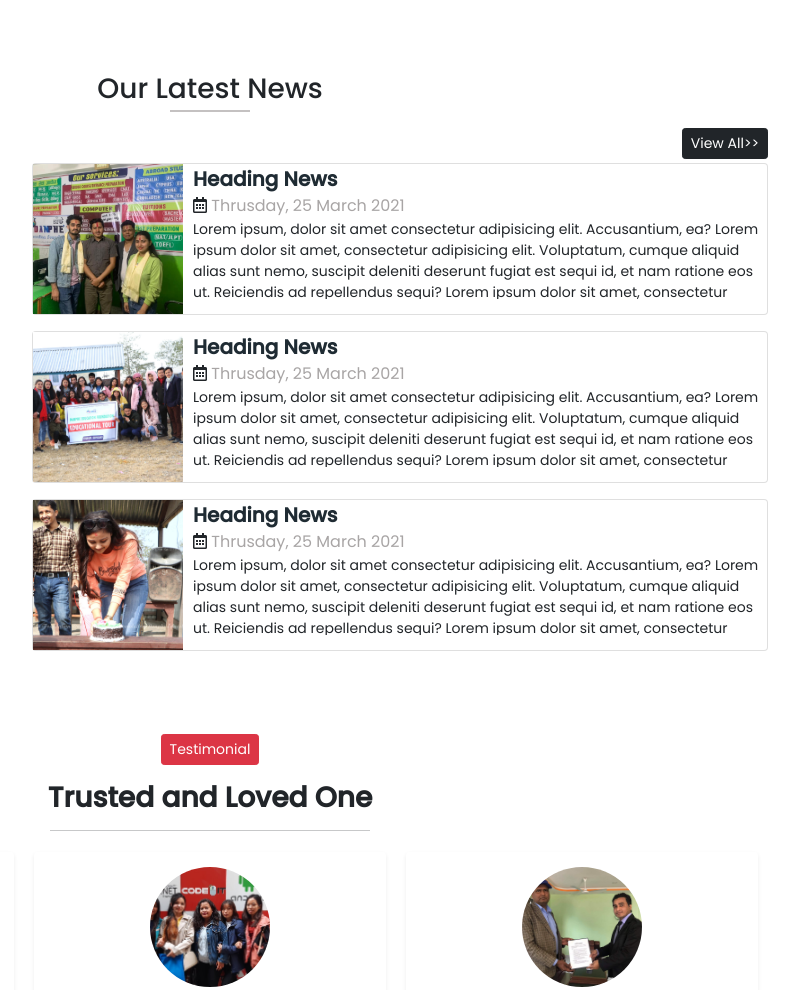
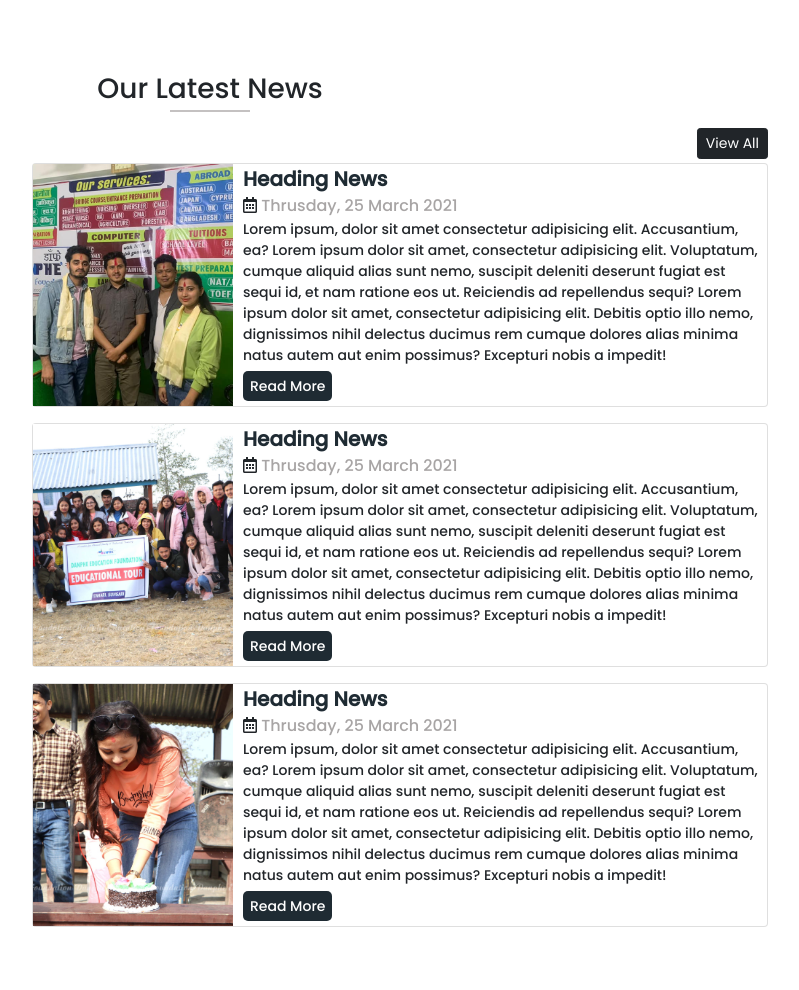
Before and after one commit to magata-mio/danphe-itahari, a plain HTML site: page index.html in a window 1280 px wide. Shown: the part 1540-2530 px from the top of the page, without its empty margins (430-1229 px from the left). Drawn offline with nearby package versions, Linux system fonts and the light colour scheme; grey boxes are pictures that could not be loaded.

Commit message:
home page news update

```diff
--- a/asset/scss/_var.scss
+++ b/asset/scss/_var.scss
@@ -2,6 +2,8 @@
 body{
     font-family: 'Poppins',
     sans-serif;
+    font-smooth: antialiased;
+    font-weight: 500;
 }
 $primary:#45ACB0;
 $secondary:#2596BE;
--- a/asset/scss/index.scss
+++ b/asset/scss/index.scss
@@ -480,9 +480,10 @@
         .news-section{
             .facebook{
                 margin-top: 35px;
+                height: 600px;
                 iframe{
                     width: 100%;
-                    height: 500px;
+                    height: 600px;
                 }
             }
             .news{
@@ -490,8 +491,8 @@
                     .item{
                         .image{
                             img{
-                                width: 150px;
-                                height: 150px;
+                                width: 200px;
+                                height: 100%;
                                 object-fit: cover;
                             }
                         }
@@ -514,10 +515,21 @@
                             }
                             .text{
                                 font-size: 14px;
-                                height: 80px;
-                                overflow: auto;
-                                &::-webkit-scrollbar{
-                                    width: 1px;
+                            }
+                            .read{
+                                .dark-btn{
+                                    text-decoration: none;
+                                    color: white;
+                                    background-color: $primary-text;
+                                    padding: 5px 7px;
+                                    border: none;
+                                    font-size: 14px;
+                                    border-radius: 5px;
+                                    font-weight: 500;
+                                    &:hover{
+                                        background-color: $secondary-text;
+                                        color: $primary-text;
+                                    }
                                 }
                             }
                         }
--- a/index.html
+++ b/index.html
@@ -406,7 +406,7 @@
                 </div>
                 <div class="col-md-8 news">
                     <div class="text-end">
-                        <a href="#" class="mb-1 btn btn-sm btn-dark">View All>></a>
+                        <a href="#" class="mb-1 btn btn-sm btn-dark">View All</a>
                     </div>
                     <div class="card mb-3">
                         <div class="d-sm-flex item">
@@ -435,6 +435,9 @@
                                         nemo, dignissimos nihil delectus ducimus rem cumque dolores alias minima natus
                                         autem aut enim possimus? Excepturi nobis a impedit!
                                     </span>
+                                </div>
+                                <div class="my-2 read">
+                                    <a href="#" class="dark-btn">Read More</a>
                                 </div>
                             </div>
                         </div>
@@ -467,6 +470,9 @@
                                         autem aut enim possimus? Excepturi nobis a impedit!
                                     </span>
                                 </div>
+                                <div class="my-2 read">
+                                    <a href="#" class="dark-btn">Read More</a>
+                                </div>
                             </div>
                         </div>
                     </div>
@@ -497,6 +503,9 @@
                                         nemo, dignissimos nihil delectus ducimus rem cumque dolores alias minima natus
                                         autem aut enim possimus? Excepturi nobis a impedit!
                                     </span>
+                                </div>
+                                <div class="my-2 read">
+                                    <a href="#" class="dark-btn">Read More</a>
                                 </div>
                             </div>
                         </div>
```
Also changed, not shown: asset/css/about.css, asset/css/blog.css, asset/css/contact_us.css, asset/css/index.css, asset/css/partner.css, asset/css/service.css, asset/css/test_preparation.css.
